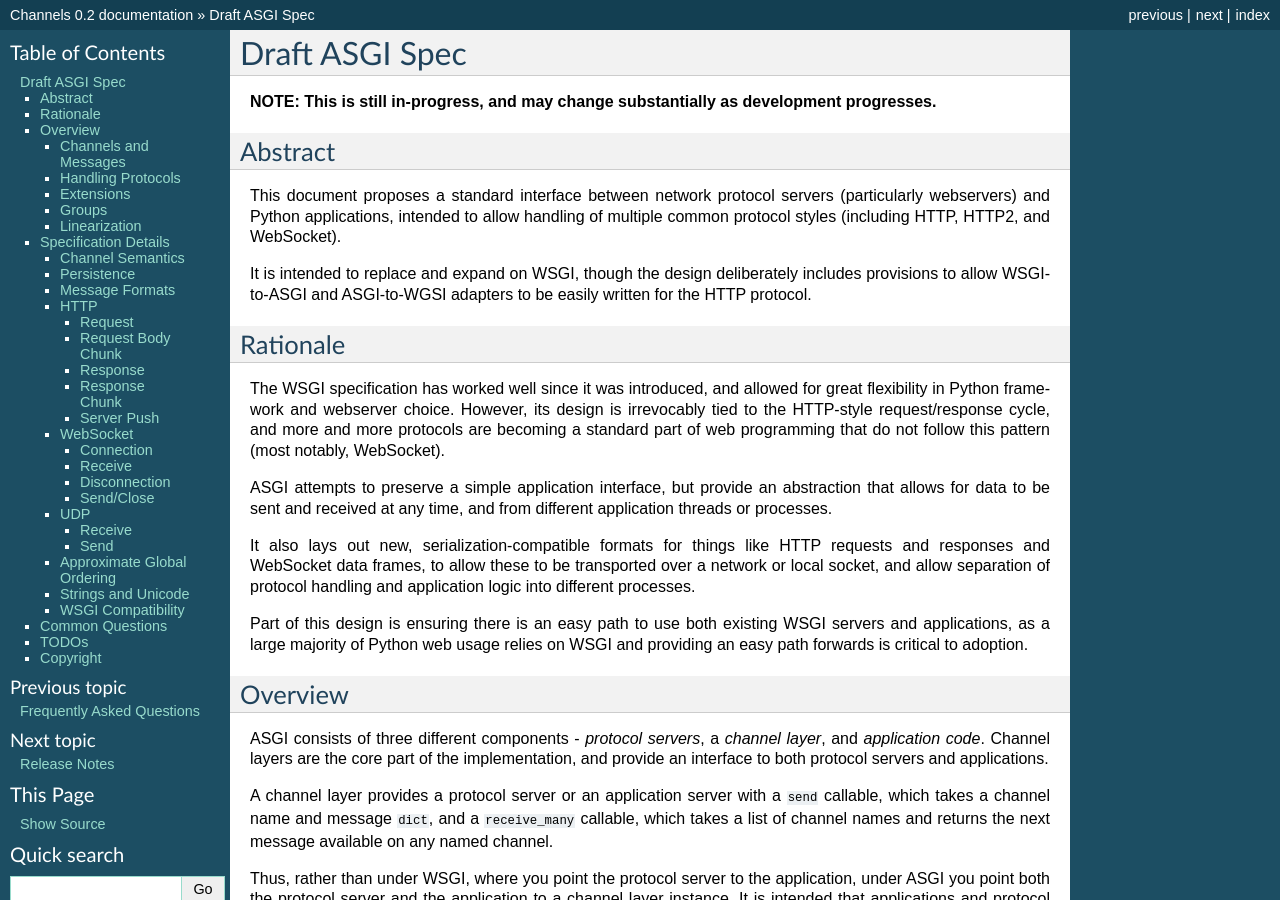
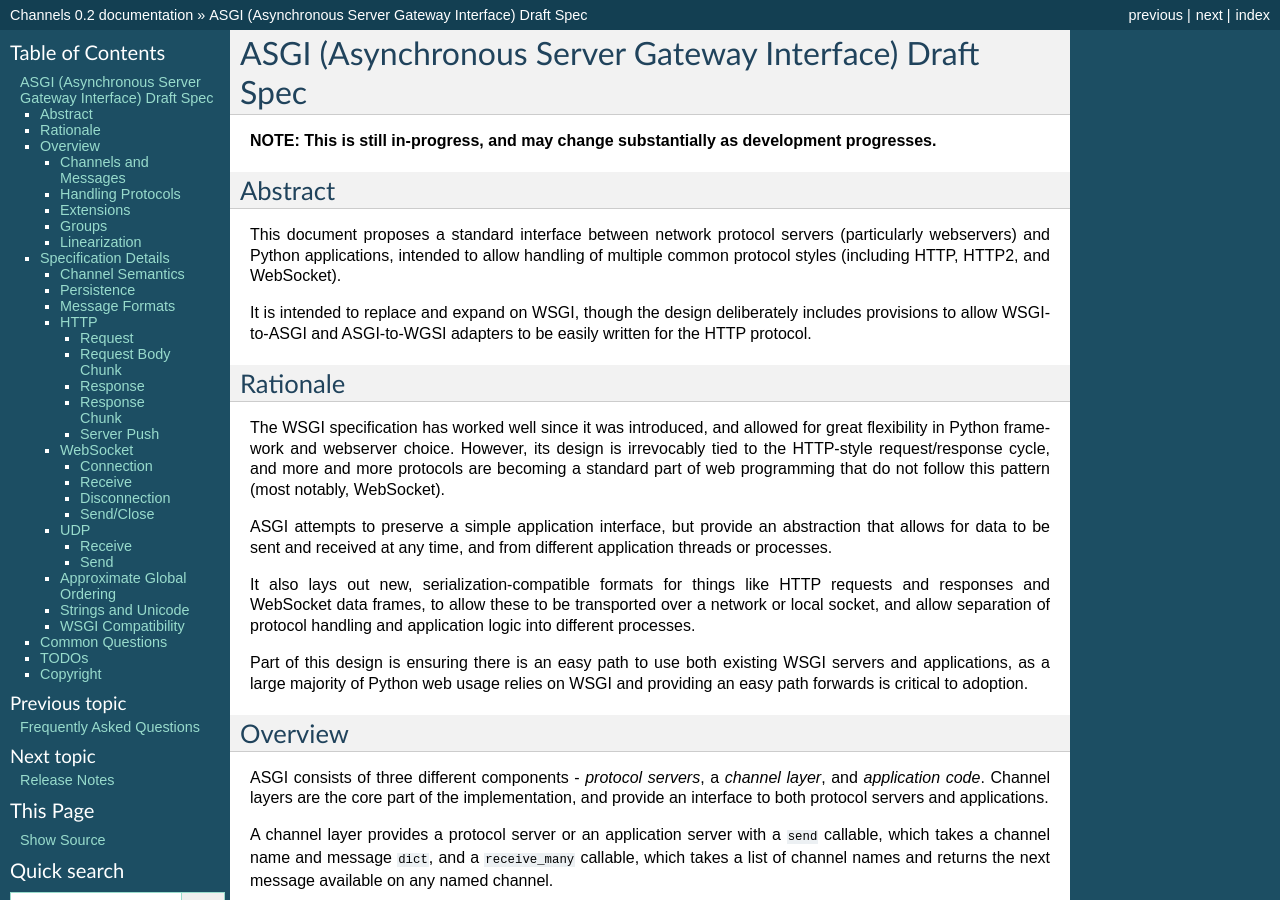
Before and after one commit to phillipchain/DjangoChannels, a Sphinx documentation site: the page built from docs/asgi.rst, in a window 1280 px wide and 900 px high. Built offline with Sphinx 7.4.7, drawn with Linux system fonts in a browser that asks for light colours; some of the changed text lies outside the part shown.

Commit message:
Embarassingly managed to remove the only name expansion.

```diff
--- a/docs/asgi.rst
+++ b/docs/asgi.rst
@@ -1,6 +1,6 @@
-===============
-Draft ASGI Spec
-===============
+=======================================================
+ASGI (Asynchronous Server Gateway Interface) Draft Spec
+=======================================================
 
 **NOTE: This is still in-progress, and may change substantially as development
 progresses.**
```
